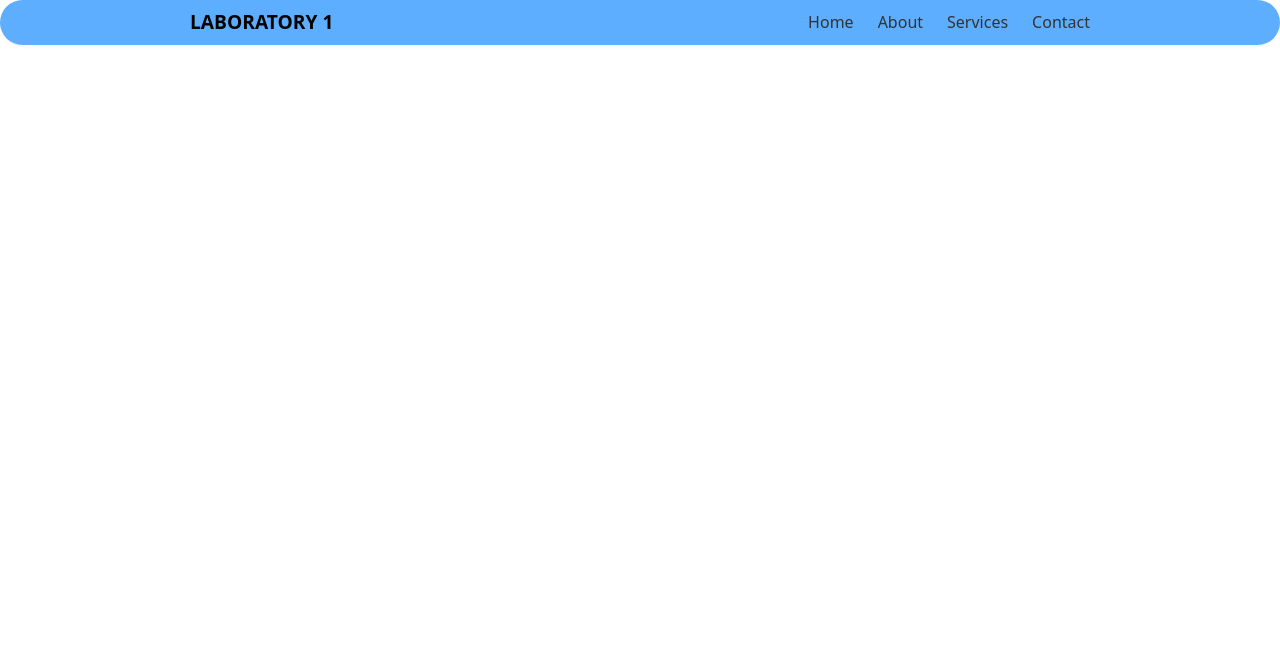
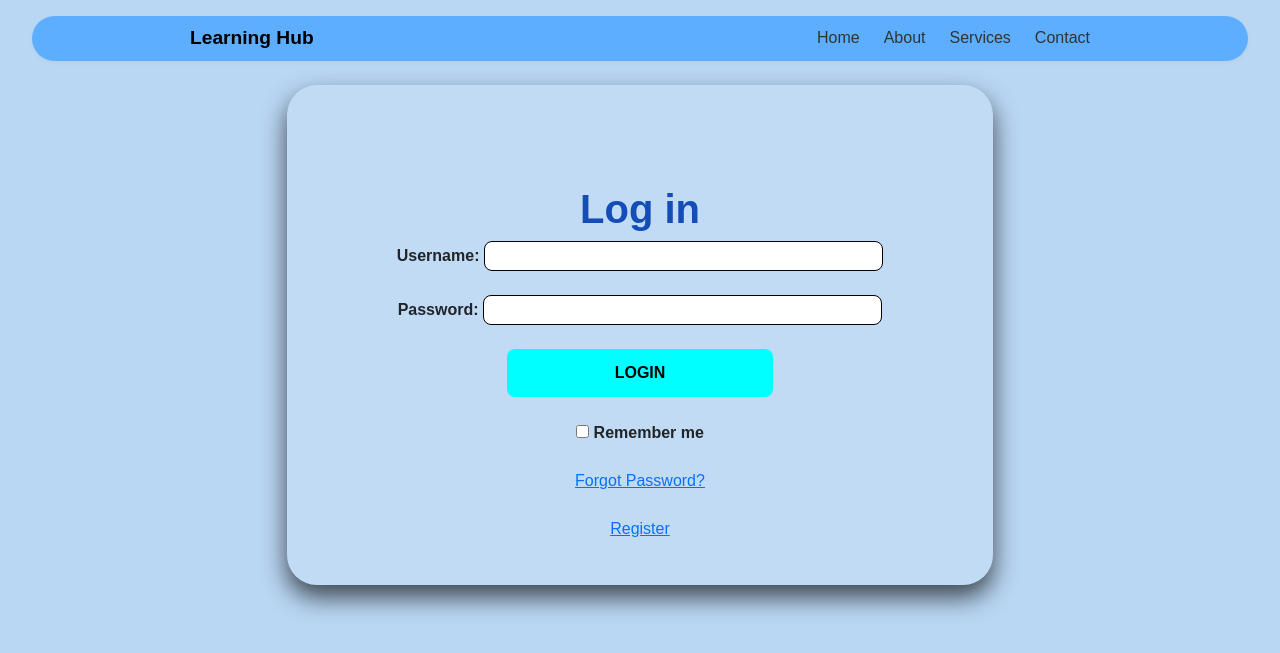
Before and after one commit to yndling/WebSystem-ITE311, a CodeIgniter 4 app: the page made by app/Views/template.php in a window 1280 px wide. Shown: the top 653 px of the page. Run offline with PHP 8.4 and a stand-in for CodeIgniter, Linux system fonts and the light colour scheme; the template is opened without the code that fills it, so the values that code supplies are empty; some libraries are stand-ins or nearby versions.

Commit message:
added login form and design

```diff
--- a/app/Views/template.php
+++ b/app/Views/template.php
@@ -2,15 +2,20 @@
 <html lang="en">
 <head>
   <meta charset="UTF-8">
-  <title>Laboratory 1</title>
+  <title>LMS</title>
   <link rel="stylesheet" href="https://cdn.jsdelivr.net/npm/bootstrap@5.3.7/dist/css/bootstrap.min.css">
   <style>
+    body {
+      font-family: Arial, sans-serif;
+      background-color: #b9d6f3ff;
+    }
     nav {
       background: #5daeff;
       padding: 0.5rem 2rem;
       box-shadow: 0 2px 4px rgba(0,0,0,0.03);
       border-radius: 30px;
-
+      margin: 1rem auto;
+      max-width: 95%;
     }
     nav ul {
       list-style: none;
@@ -41,13 +46,65 @@
       justify-content: space-between;
       max-width: 900px;
       margin: 0 auto;
-    }
+}
+.container {
+    max-width: 1200px;
+    margin: 0 auto;
+    display: flex;
+    justify-content: center;
+}
+.login {
+    background-color: #ffffff1f;
+    padding: 20px;
+    border-radius: 30px;
+    box-shadow: 0 12px 24px rgba(5, 5, 5, 0.685);
+    width: 60%;
+    text-align: center;
+    padding-top: 100px;
+
+}
+h1{
+    color: rgb(21, 77, 182);
+
+}
+label {
+    font-weight: bold
+}
+select{
+    border-radius: 25px;
+    padding: 4px;
+    border: 2px solid #000000;
+    width: 60%;
+    text-align: center;
+}
+input[type="text"],
+input[type="password"] {
+    padding: 2px;
+    border-radius: 8px;
+    background-color: #ffffffff;
+    border: 1px solid black;
+    width: 60%;
+    cursor: pointer;
+
+}
+button{
+    border-radius: 8px;
+    background-color: aqua;
+    padding: 12px;
+    border: none;
+    font-weight: bold;
+    cursor: pointer;;
+    width: 40%;
+}
+button:hover{
+    background-color: aquamarine;
+}
   </style>
 </head>
 <body>
   <nav>
     <div class="nav-container">
-      <a href="#" class="nav-brand">LABORATORY 1</a>
+      <a href="#" class="nav-brand">Learning Hub</a>
       <ul>
         <li><a href="#">Home</a></li>
         <li><a href="#">About</a></li>
@@ -56,10 +113,33 @@
       </ul>
     </div>
   </nav>
-
   <div class="container mt-4">
-
     <?php if (isset($content)) echo $content; ?>
   </div>
+   <div class="container">
+            <div class="login">
+                <h1 style="font-weight: bold;">Log in</h1>
+                <form action="" method="post">
+                    <div class="form-group">
+
+                        <label for="username">Username:</label>
+                        <input type="text" id="username" name="username" required><br><br>
+
+                        <label for="password">Password:</label>
+                        <input type="password" id="password" name="password" required><br><br>
+
+                        <button type="submit">LOGIN</button><br><br>
+
+                        <label for="remember">
+                            <input type="checkbox" id="remember" name="remember"> Remember me
+                        </label><br><br>
+
+                        <a href="#">Forgot Password?</a><br><br>
+                        <a id="register" href="#">Register</a><br><br>
+
+                    </div>
+                </form>
+            </div>
+        </div>
 </body>
 </html>
```
